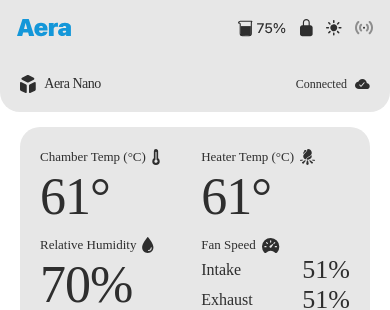
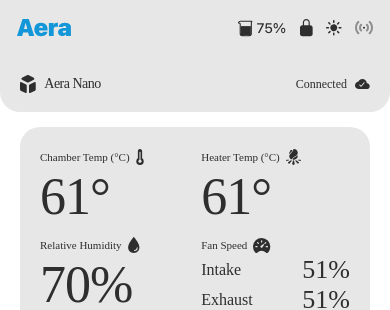
Before and after one commit to chrstnmmn/Aera, a React Native app in the folder mobile/: screen / in a window 390 px wide. Shown: the top 310 px of the page. Built offline with nearby package versions, Linux system fonts and the light colour scheme; a web font is replaced by a local one.

Commit message:
fixing font size of the headers in system monitor

```diff
--- a/mobile/src/components/ui/SystemMonitor.tsx
+++ b/mobile/src/components/ui/SystemMonitor.tsx
@@ -117,7 +117,7 @@
   },
   headerText: {
     fontFamily: "aera_semibold",
-    fontSize: 13,
+    fontSize: 11,
   },
   mainValue: {
     fontFamily: "aera_small",
```
